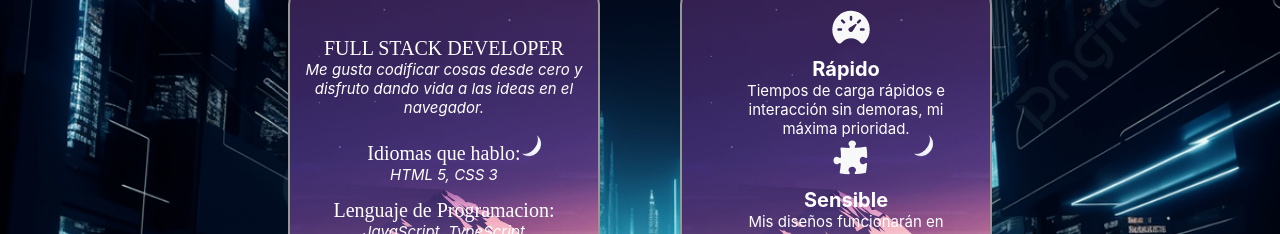
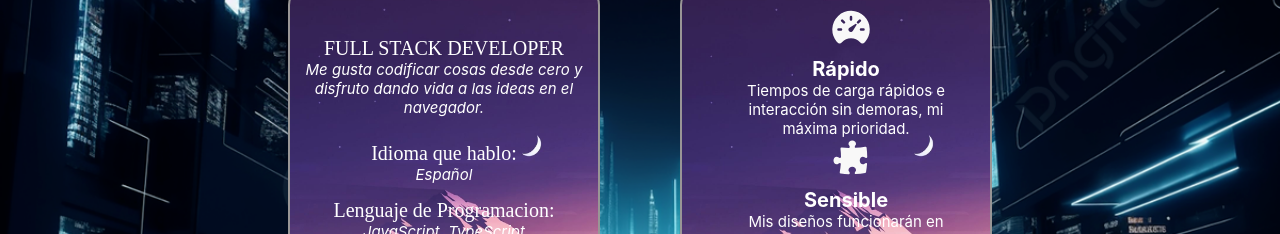
Before and after one commit to ronal-jonel-rojas-roque/ronalrojasroque.github.io, a React (Create React App) app: page / in a window 1280 px wide. Shown: the part 1920-2154 px from the top of the page. Built offline with nearby package versions, Linux system fonts and the light colour scheme.

Commit message:
second commit

```diff
--- a/src/pages/knowledge.page.jsx
+++ b/src/pages/knowledge.page.jsx
@@ -28,8 +28,8 @@ const Knowledge = () => {
               </i>
             </div>
             <div>
-              <p className="p-know">Idiomas que hablo:</p>
-              <i className='i'>HTML 5, CSS 3</i>
+              <p className="p-know">Idioma que hablo:</p>
+              <i className='i'>Español</i>
             </div>
             <div>
               <p className="p-know">Lenguaje de Programacion:</p>
```
